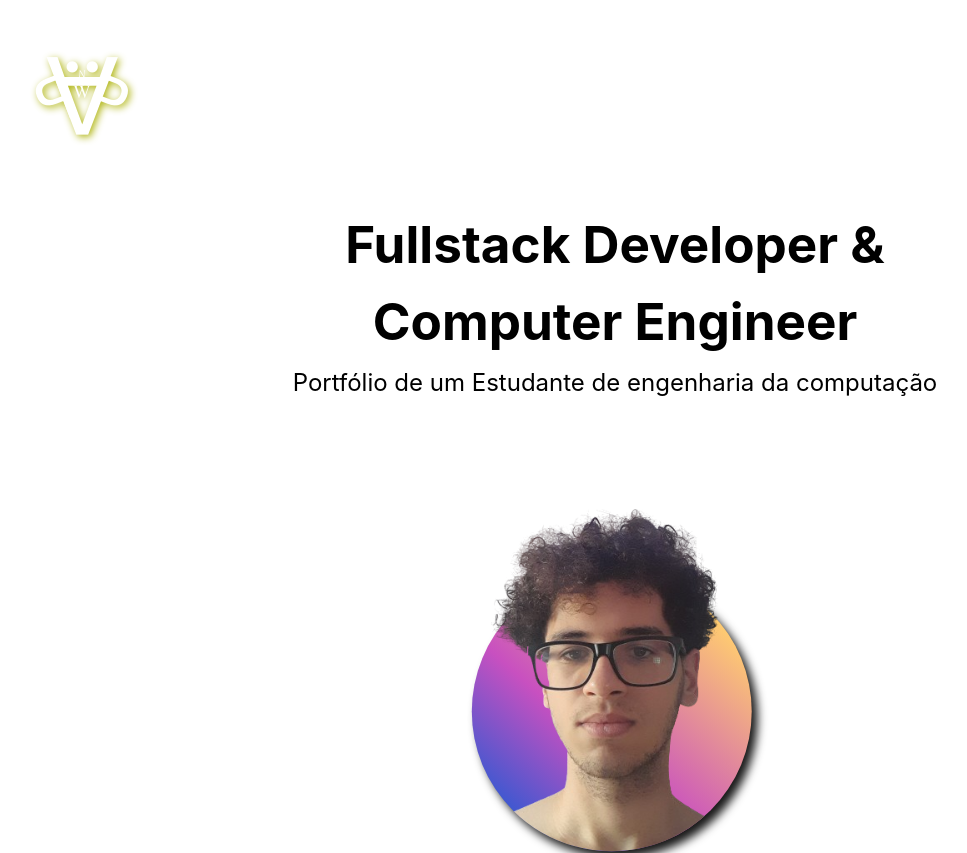
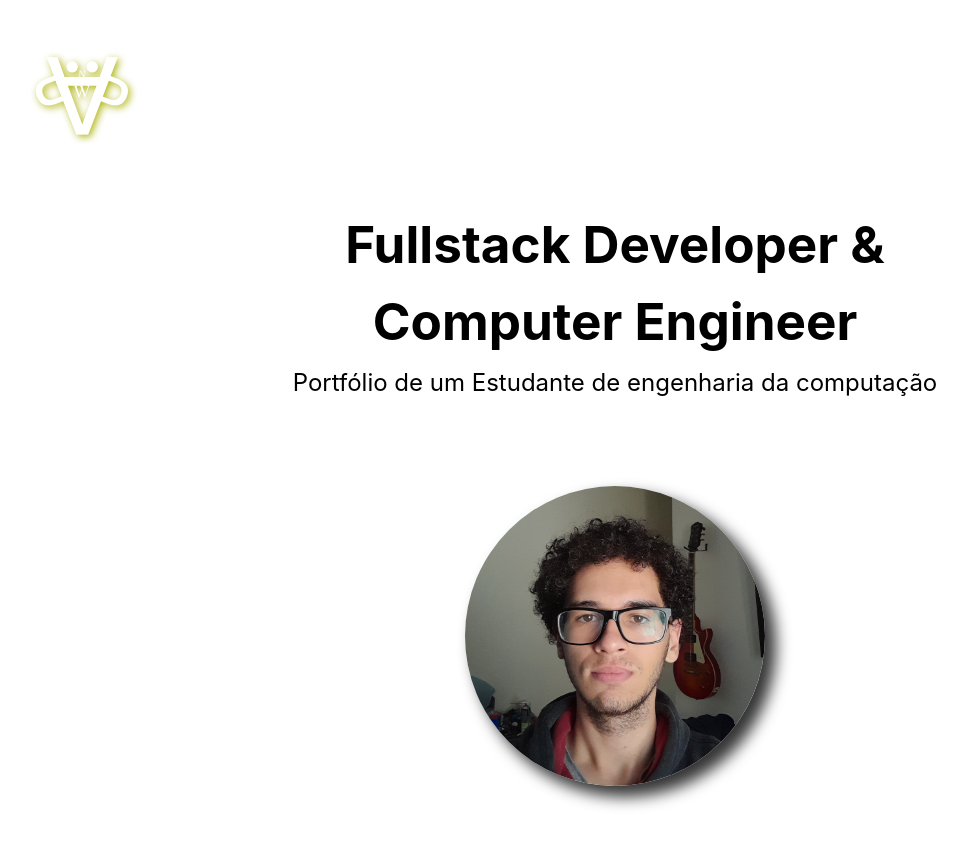
Before and after one commit to And5reas/Portfolio, a React (Vite) app: page / in a window 1280 px wide. Shown: the top 853 px of the page, without its empty margins (25-992 px from the left). Built offline with nearby package versions, Linux system fonts and the light colour scheme.

Commit message:
Mudando foto de destaque

```diff
--- a/src/pages/LandingPage/LadingPage.jsx
+++ b/src/pages/LandingPage/LadingPage.jsx
@@ -5,7 +5,7 @@ import style from "./LadingPage.module.css";
 import projects from "../../jsons/projects.jsx"
 
 import WebsiteIcon    from "./../../assets/images/websiteIcon.png"
-import ProfilePicture from "./../../assets/svg/profilePicture.svg"
+import ProfilePicture from "./../../assets/images/profilePicture.jpg"
 import GithubIcon from "./../../assets/images/githubLogo.png"
 import YoutubeIcon from "./../../assets/images/youtubeLogo.png"
 import PythonLogo from "./../../assets/svg/pythonLogo.svg"
@@ -23,7 +23,7 @@ function LadingPage() {
 
     const sectionContent2 = {
         title: "Olá meu nome é Andreas William Porcel, prazer em te ter por aqui :D",
-        description: "Sou estudante de Engenharia da Computação na Universidade Santa Cecília, atualmente estou no 6º semestre. Este site foi criado com o intuito de divulgar meu trabalho, como uma espécie de portfólio. Amo o que faço e me entrego de corpo e alma a cada projeto. Espero que goste do meu trabalho!",
+        description: "Sou estudante de Engenharia da Computação na Universidade Santa Cecília, atualmente estou no 7º semestre. Este site foi criado com o intuito de divulgar meu trabalho, como uma espécie de portfólio. Amo o que faço e me entrego de corpo e alma a cada projeto. Espero que goste do meu trabalho!",
         titleTools: "Aqui estão algumas das muitas ferramentas que utilizo no meu dia a dia",
         tools: {
             python: "Utilizo Python para diversas tarefas, pois sou particularmente apaixonado por esta linguagem. Ela é fácil de criar projetos e possui um grande suporte da comunidade. Já desenvolvi projetos com inteligência artificial utilizando Python, mas principalmente a utilizo para tratamento de dados.",
@@ -42,7 +42,9 @@ function LadingPage() {
                     <h1 className={style.mainTitle}>{sectionContent1.title}</h1>
                     <h2 className={style.mainSubTitle}>{sectionContent1.subTitle}</h2>
                 </div>
-                <img src={ProfilePicture} alt="Profile picture" />
+                <div className={style.profileContainer}>
+                    <img className={style.profileImg} src={ProfilePicture} alt="Profile picture" />
+                </div>
                 <DevicesAnimated />
             </div>
             <div className={style.landingContainer2}>
--- a/src/pages/LandingPage/LadingPage.module.css
+++ b/src/pages/LandingPage/LadingPage.module.css
@@ -32,6 +32,24 @@
 .mainSubTitle {
     font-weight: 400;
     margin: 5px;
+}
+
+.profileContainer {
+    display: flex;
+    justify-content: center;
+    align-items: center;
+    width: 300px;
+    height: 300px;
+    overflow: hidden;
+    border-radius: 100%;
+    box-shadow: 10px 10px 15px 1px rgb(53, 53, 53);
+    margin-bottom: 60px;
+}
+
+.profileImg {
+    width: 320px;
+    margin-bottom: 70px;
+    margin-left: 10px;
 }
 
 .landingContainer2 {
```
Also changed, not shown: src/assets/images/profilePicture.jpg (added), 1 other file (tests, documents, lock files or other folders).
